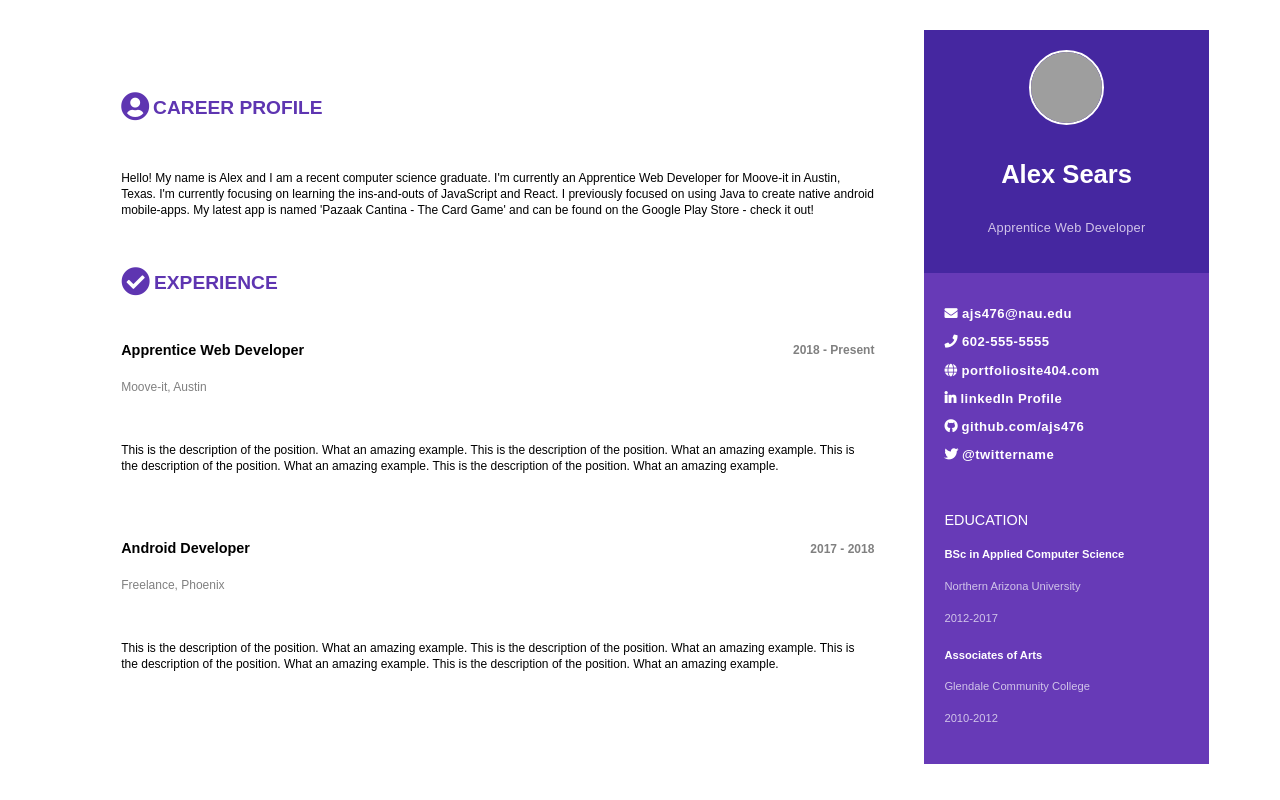
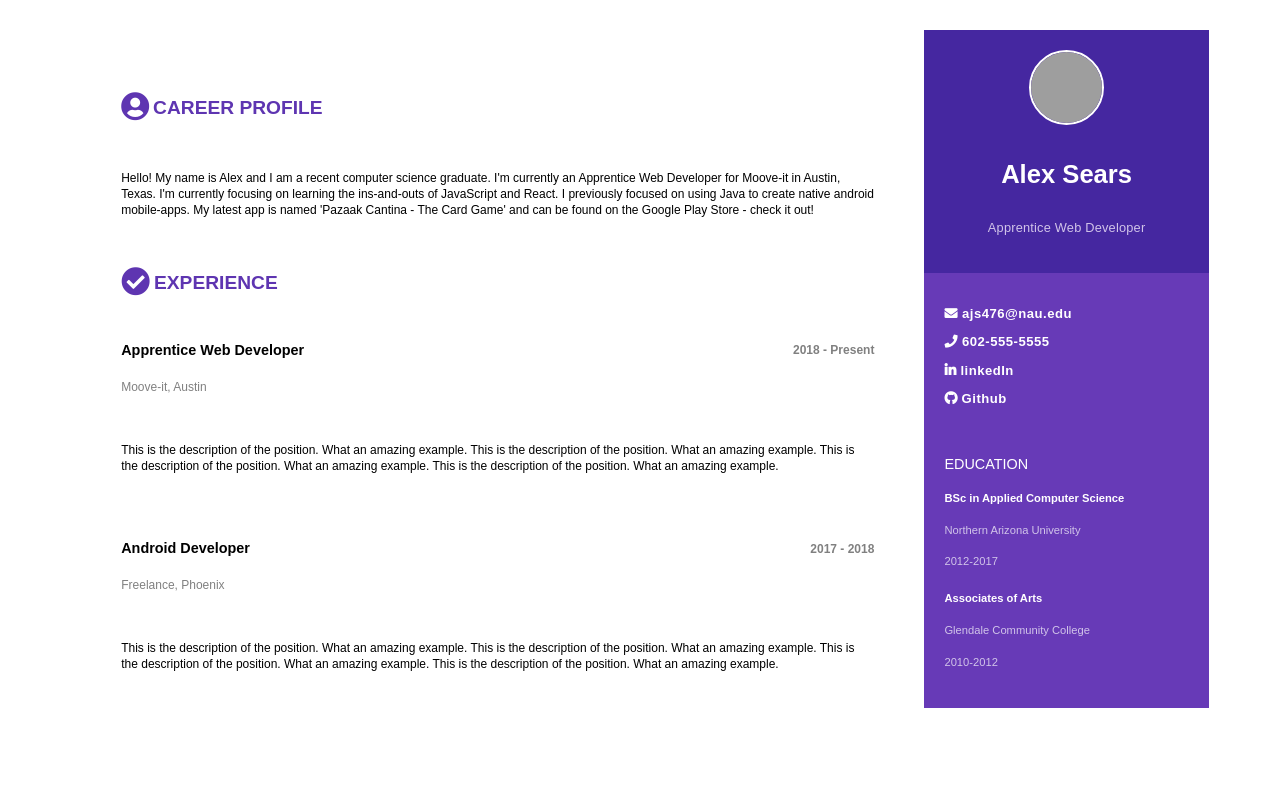
Before and after one commit to ajs476/react-resume, a React app in the folder resume-project/: page / in a window 1280 px wide. Built offline with nearby package versions, Linux system fonts and the light colour scheme; grey boxes are pictures that could not be loaded.

Commit message:
created contactItem component and contact-data JSON, dynamically creating contacts

```diff
--- a/resume-project/src/components/Career.js
+++ b/resume-project/src/components/Career.js
@@ -1,5 +1,5 @@
 import React from 'react';
-import CareerData from '../data/career-data.json';
+import careerData from '../data/career-data.json';
 
 const Career = () => (
   <div>
@@ -10,7 +10,7 @@ const Career = () => (
     <section className="content">
       <h2 hidden="hidden">Career Information</h2>
       <p>
-        {CareerData.description}
+        {careerData.description}
       </p>
     </section>
   </div>
--- a/resume-project/src/components/Contact.js
+++ b/resume-project/src/components/Contact.js
@@ -1,29 +1,20 @@
 import React from 'react';
+import ContactItem from './ContactItem.js';
+import contactData from '../data/contact-data.json';
 
 const Contact = () => (
   <section className="contact-info">
-    <h3>
-      <i className="fas fa-envelope"></i>
-      <a href="mailto:ajs476@nau.edu">ajs476@nau.edu</a>
-    </h3>
-    <h3>
-      <i className="fas fa-phone"></i>
-      <a href="tel:6025555555">602-555-5555</a>
-    </h3>
-    <h3>
-      <i className="fas fa-globe"></i>portfoliosite404.com</h3>
-    <h3>
-      <i className="fab fa-linkedin-in"></i>
-      <a href="https://www.linkedin.com/in/alexander-sears-7379a6a5/">linkedIn Profile</a>
-    </h3>
-    <h3>
-      <i className="fab fa-github"></i>
-      <a href="https://www.github.com/ajs476">github.com/ajs476</a>
-    </h3>
-    <h3>
-      <i className="fab fa-twitter"></i>
-      <a href="https://www.twitter.com">@twittername</a>
-    </h3>
+    {
+      contactData.map((contactObject, i) =>
+      <ContactItem
+        iconName={contactObject.iconName}
+        linkAction={contactObject.linkAction}
+        linkTarget={contactObject.linkTarget}
+        linkName={contactObject.linkName}
+        key={i}
+        >
+      </ContactItem>)
+    }
   </section>
 );
 
--- /dev/null
+++ b/resume-project/src/components/ContactItem.js
@@ -0,0 +1,10 @@
+import React from 'react';
+
+const ContactItem = (props) => (
+  <h3>
+    <i className={`${props.iconName}`}></i>
+    <a href={`${props.linkAction}${props.linkTarget}`}>{props.linkName}</a>
+  </h3>
+);
+
+export default ContactItem;
--- /dev/null
+++ b/resume-project/src/data/contact-data.json
@@ -0,0 +1,26 @@
+[
+  {
+            "iconName":"fas fa-envelope",
+            "linkAction":"mailto:",
+            "linkTarget":"ajs476@nau.edu",
+            "linkName":"ajs476@nau.edu"
+  },
+  {
+          "iconName":"fas fa-phone",
+          "linkAction":"tel:",
+          "linkTarget":"6025555555",
+          "linkName":"602-555-5555"
+  },
+  {
+          "iconName":"fab fa-linkedin-in",
+          "linkAction":"",
+          "linkTarget":"https://linkedin.com",
+          "linkName":"linkedIn"
+  },
+  {
+          "iconName":"fab fa-github",
+          "linkAction":"",
+          "linkTarget":"https://github.com/ajs476",
+          "linkName":"Github"
+  }
+]
```
